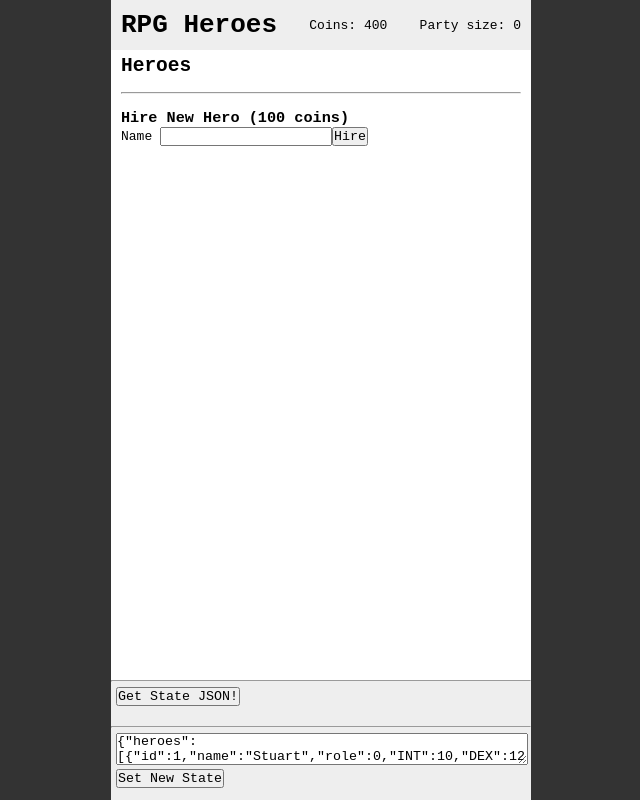
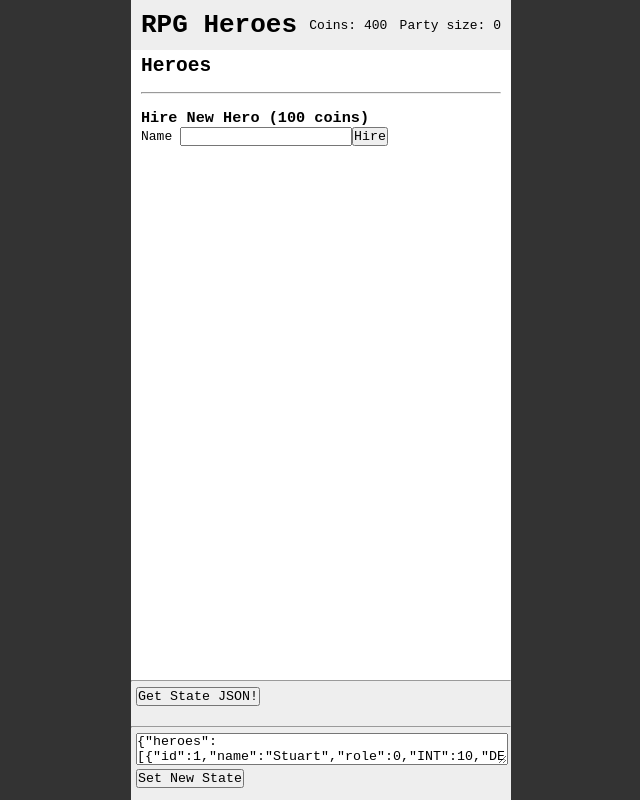
Before and after one commit to pinguinosod/angular-rpg-example, an Angular app: page / in a window 1280 px wide. Shown: the whole page, without its empty margins (319-959 px from the left). Built offline with nearby package versions, Linux system fonts and the light colour scheme.

Commit message:
make it thinner

```diff
--- a/src/app/app.component.css
+++ b/src/app/app.component.css
@@ -1,7 +1,7 @@
 :host {
   display: grid;
   height: 100vh;
-  width: 420px;
+  width: 380px;
   grid-template-rows: 45px auto 120px;
   background-color: #fff;
 }
```
